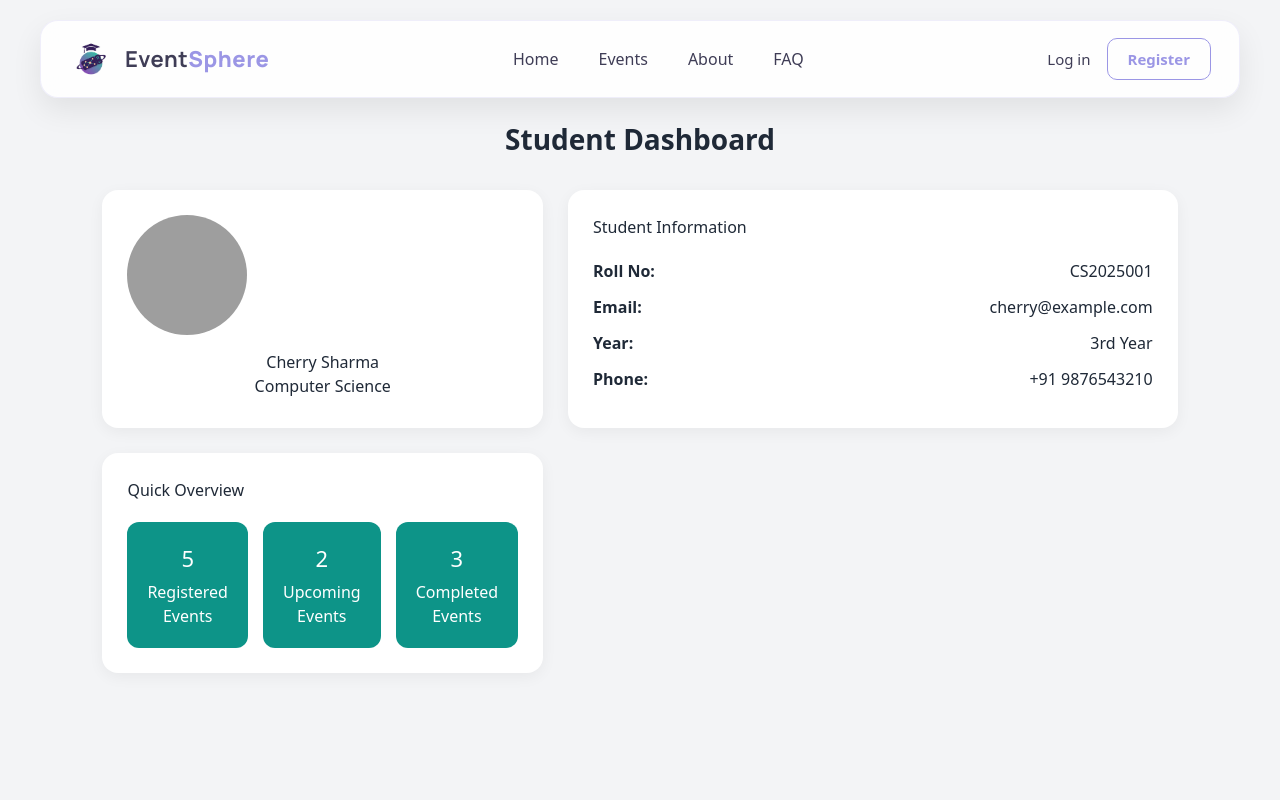
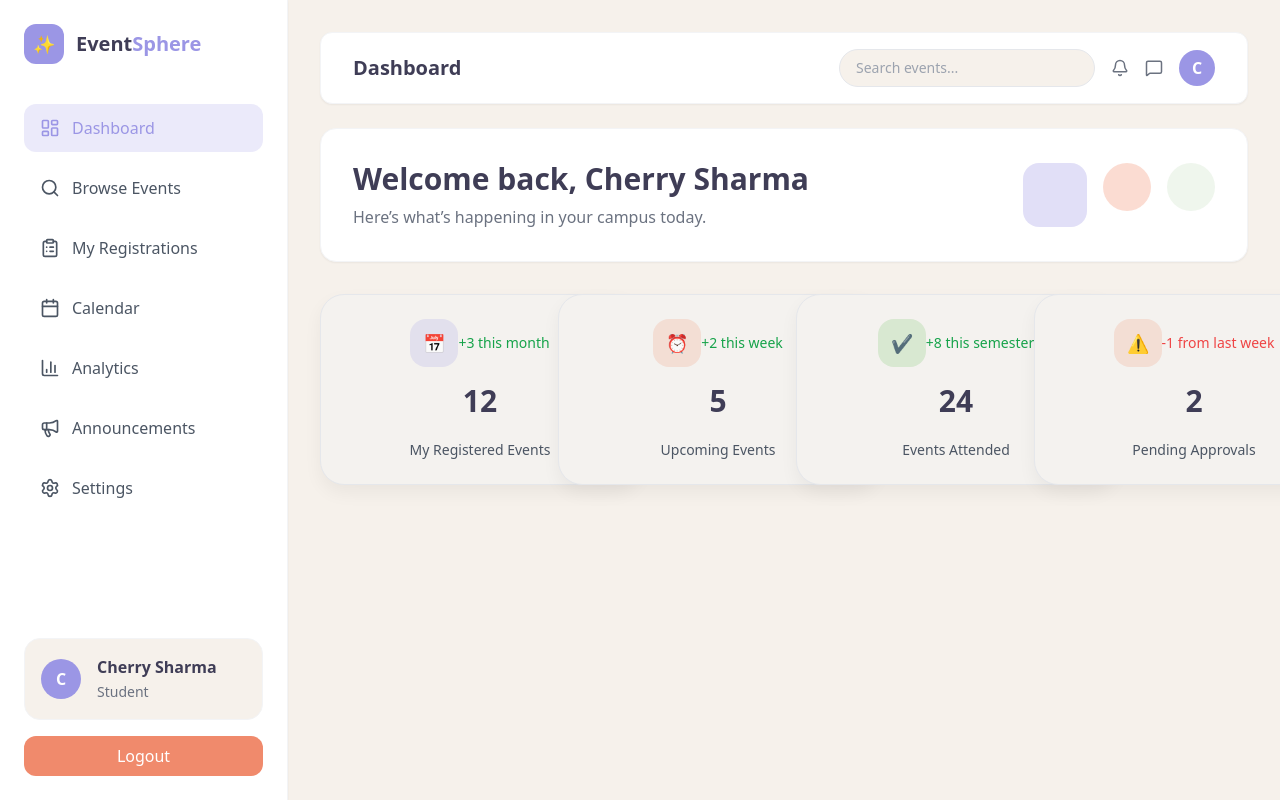
Before and after one commit to JanhaviShigwan/FinalYearProject, a React (Create React App) app in the folder Frontend/eventsphere/: page /dashboard in a window 1280 px wide. Shown: the top 800 px of the page. Built offline with nearby package versions, Linux system fonts and the light colour scheme; grey boxes are pictures that could not be loaded.

Commit message:
Created Dashboard Page

```diff
--- a/Frontend/eventsphere/src/pages/Dashboard.jsx
+++ b/Frontend/eventsphere/src/pages/Dashboard.jsx
@@ -1,86 +1,196 @@
-import Navbar from "../components/Navbar";
+import { useNavigate } from "react-router-dom";
+import {
+  LayoutDashboard,
+  Search,
+  ClipboardList,
+  Calendar,
+  BarChart3,
+  Megaphone,
+  Settings,
+  Bell,
+  MessageSquare,
+} from "lucide-react";
+
 import Footer from "../components/Footer";
 import "../styles/dashboard.css";
 
 export default function Dashboard() {
-  // Temporary static student data (later connect with backend)
+  const navigate = useNavigate();
+
   const student = {
     name: "Cherry Sharma",
-    email: "cherry@example.com",
-    rollNo: "CS2025001",
     department: "Computer Science",
-    year: "3rd Year",
-    phone: "+91 9876543210",
-    profilePic: "https://i.pravatar.cc/150?img=5",
+    role: "Student",
+  };
+
+  const handleLogout = () => {
+    localStorage.removeItem("token");
+    localStorage.removeItem("user");
+    navigate("/");
   };
 
   return (
     <>
-      <Navbar />
+      <div className="dashboard-layout">
 
-      <div className="dashboard-container">
-        <h1 className="dashboard-title">Student Dashboard</h1>
+        {/* Sidebar */}
+        <aside className="sidebar">
+          <div>
+            {/* Logo */}
+            <div className="sidebar-logo">
+              <div className="logo-icon">✨</div>
+              <h2>
+                Event<span>Sphere</span>
+              </h2>
+            </div>
 
-        <div className="dashboard-grid">
+            {/* Menu */}
+            <nav className="sidebar-menu">
+              <a className="menu-item active">
+                <LayoutDashboard size={20} />
+                Dashboard
+              </a>
 
-          {/* Profile Card */}
-          <div className="profile-card">
-            <img
-              src={student.profilePic}
-              alt="Profile"
-              className="profile-image"
-            />
-            <h2>{student.name}</h2>
-            <p>{student.department}</p>
+              <a className="menu-item">
+                <Search size={20} />
+                Browse Events
+              </a>
+
+              <a className="menu-item">
+                <ClipboardList size={20} />
+                My Registrations
+              </a>
+
+              <a className="menu-item">
+                <Calendar size={20} />
+                Calendar
+              </a>
+
+              <a className="menu-item">
+                <BarChart3 size={20} />
+                Analytics
+              </a>
+
+              <a className="menu-item">
+                <Megaphone size={20} />
+                Announcements
+              </a>
+
+              <a className="menu-item">
+                <Settings size={20} />
+                Settings
+              </a>
+            </nav>
           </div>
 
-          {/* Student Info */}
-          <div className="info-card">
-            <h3>Student Information</h3>
-
-            <div className="info-row">
-              <span>Roll No:</span>
-              <p>{student.rollNo}</p>
+          {/* Bottom Section */}
+          <div className="sidebar-bottom">
+            <div className="sidebar-profile">
+              <div className="profile-avatar">
+                {student.name.charAt(0)}
+              </div>
+              <div>
+                <p className="profile-name">{student.name}</p>
+                <span className="profile-role">{student.role}</span>
+              </div>
             </div>
 
-            <div className="info-row">
-              <span>Email:</span>
-              <p>{student.email}</p>
-            </div>
+            <button className="logout-btn-sidebar" onClick={handleLogout}>
+              Logout
+            </button>
+          </div>
+        </aside>
 
-            <div className="info-row">
-              <span>Year:</span>
-              <p>{student.year}</p>
-            </div>
+        {/* Main Content */}
+        <main className="dashboard-main">
 
-            <div className="info-row">
-              <span>Phone:</span>
-              <p>{student.phone}</p>
-            </div>
-          </div>
+          {/* 🔥 Top Header Bar */}
+          <div className="dashboard-topbar">
+            <h2 className="topbar-title">Dashboard</h2>
 
-          {/* Quick Stats (basic) */}
-          <div className="stats-card">
-            <h3>Quick Overview</h3>
-            <div className="stats-grid">
-              <div className="stat-box">
-                <h4>5</h4>
-                <p>Registered Events</p>
+            <div className="topbar-right">
+              <input
+                type="text"
+                placeholder="Search events..."
+                className="topbar-search"
+              />
+
+              <div className="topbar-icon">
+                <Bell size={18} />
               </div>
 
-              <div className="stat-box">
-                <h4>2</h4>
-                <p>Upcoming Events</p>
+              <div className="topbar-icon">
+                <MessageSquare size={18} />
               </div>
 
-              <div className="stat-box">
-                <h4>3</h4>
-                <p>Completed Events</p>
+              <div className="topbar-profile">
+                {student.name.charAt(0)}
               </div>
             </div>
           </div>
 
-        </div>
+          {/* Welcome Section */}
+          <div className="welcome-card">
+            <div>
+              <h1 className="welcome-title">
+                Welcome back, {student.name}
+              </h1>
+              <p className="welcome-subtext">
+                Here’s what’s happening in your campus today.
+              </p>
+            </div>
+
+            {/* Decorative Shapes (like your screenshot) */}
+            <div className="welcome-shapes">
+              <div className="shape lavender"></div>
+              <div className="shape coral"></div>
+              <div className="shape green"></div>
+            </div>
+          </div>
+
+          {/* Stats Section */}
+          <div className="stats-section">
+
+            <div className="stat-card">
+              <div className="stat-top">
+                <div className="icon lavender-bg">📅</div>
+                <span className="trend positive">+3 this month</span>
+              </div>
+              <h2>12</h2>
+              <p>My Registered Events</p>
+            </div>
+
+            <div className="stat-card">
+              <div className="stat-top">
+                <div className="icon coral-bg">⏰</div>
+                <span className="trend positive">+2 this week</span>
+              </div>
+              <h2>5</h2>
+              <p>Upcoming Events</p>
+            </div>
+
+            <div className="stat-card">
+              <div className="stat-top">
+                <div className="icon green-bg">✔</div>
+                <span className="trend positive">+8 this semester</span>
+              </div>
+              <h2>24</h2>
+              <p>Events Attended</p>
+            </div>
+
+            <div className="stat-card">
+              <div className="stat-top">
+                <div className="icon coral-bg">⚠</div>
+                <span className="trend negative">-1 from last week</span>
+              </div>
+              <h2>2</h2>
+              <p>Pending Approvals</p>
+            </div>
+
+          </div>
+
+        </main>
+
       </div>
 
       <Footer />
--- a/Frontend/eventsphere/src/styles/dashboard.css
+++ b/Frontend/eventsphere/src/styles/dashboard.css
@@ -1,98 +1,230 @@
-.dashboard-container {
-  padding: 40px 8%;
-  min-height: 100vh;
+/* Background Wrapper */
+.dashboard-wrapper {
+  @apply bg-[#F6F1EB] min-h-screen px-8 py-6;
 }
 
-.dashboard-title {
-  font-size: 28px;
-  font-weight: 700;
-  margin-bottom: 30px;
-  text-align: center;
+/* Welcome Card */
+.welcome-card {
+  @apply bg-white rounded-2xl shadow-sm border border-gray-100
+  p-8 flex justify-between items-center transition-all duration-300;
 }
 
-/* Grid Layout */
-.dashboard-grid {
-  display: grid;
-  grid-template-columns: 1fr 2fr;
-  gap: 25px;
+.welcome-card:hover {
+  @apply shadow-md;
 }
 
-/* Cards */
-.profile-card,
-.info-card,
-.stats-card {
-  background-color: var(--card-bg);
-  padding: 25px;
-  border-radius: 16px;
-  box-shadow: 0 4px 15px rgba(0, 0, 0, 0.05);
+.welcome-title {
+  @apply text-3xl font-semibold text-[#3F3D56];
 }
 
-/* Profile */
-.profile-card {
-  text-align: center;
+.welcome-subtext {
+  @apply text-gray-500 mt-2;
 }
 
-.profile-image {
-  width: 120px;
-  height: 120px;
-  border-radius: 50%;
-  margin-bottom: 15px;
+/* Decorative Shapes */
+.welcome-shapes {
+  @apply flex gap-4;
 }
 
-/* Info Section */
-.info-card h3,
-.stats-card h3 {
-  margin-bottom: 20px;
+.shape {
+  @apply rounded-2xl;
 }
 
-.info-row {
-  display: flex;
-  justify-content: space-between;
-  margin-bottom: 12px;
+.lavender {
+  @apply w-16 h-16 bg-[#9B96E5]/30;
 }
 
-.info-row span {
-  font-weight: 600;
+.coral {
+  @apply w-12 h-12 bg-[#F08A6C]/30 rounded-full;
 }
 
-/* Stats */
-.stats-grid {
-  display: grid;
-  grid-template-columns: repeat(3, 1fr);
-  gap: 15px;
+.green {
+  @apply w-12 h-12 bg-[#D8E8D1]/40 rounded-full;
 }
 
-.stat-box {
-  background-color: var(--secondary-color);
-  color: white;
-  padding: 20px;
-  border-radius: 12px;
-  text-align: center;
+/* Stats Section */
+.stats-section {
+  @apply grid grid-cols-1 sm:grid-cols-2 lg:grid-cols-4
+  gap-6 mt-8 w-full;
 }
 
-.stat-box h4 {
-  font-size: 22px;
-  margin-bottom: 5px;
+.stat-card {
+  @apply rounded-3xl border border-gray-200
+  p-6 min-h-[160px]
+  flex flex-col justify-between
+  transition-all duration-300
+  w-full;
+
+  background-color: #f4f2ef;
 }
 
-/* Light/Dark Mode Variables */
-:root {
-  --card-bg: #ffffff;
-  --secondary-color: #0D9488;
+.stat-card:hover {
+  @apply shadow-md -translate-y-1;
 }
 
-.dark {
-  --card-bg: #1f2937;
-  --secondary-color: #6D28D9;
+.stat-top {
+  @apply flex justify-between items-center;
 }
 
-/* Responsive */
-@media (max-width: 900px) {
-  .dashboard-grid {
-    grid-template-columns: 1fr;
-  }
+.icon {
+  @apply w-12 h-12 flex items-center justify-center
+  rounded-2xl text-lg;
+}
 
-  .stats-grid {
-    grid-template-columns: 1fr;
-  }
+.lavender-bg {
+  @apply bg-[#9B96E5]/20;
 }
+
+.coral-bg {
+  @apply bg-[#F08A6C]/20;
+}
+
+.green-bg {
+  @apply bg-[#D8E8D1];
+}
+
+.stat-card h2 {
+  @apply text-3xl font-semibold text-[#3F3D56];
+}
+
+.stat-card p {
+  @apply text-gray-600 mt-1;
+}
+
+.trend {
+  @apply text-sm font-medium;
+}
+
+.positive {
+  @apply text-green-600;
+}
+
+.negative {
+  @apply text-red-500;
+}
+
+.logout-btn {
+  @apply bg-[#F08A6C] text-white px-6 py-2 rounded-xl
+  font-medium shadow-sm transition-all duration-300;
+}
+
+.logout-btn:hover {
+  @apply bg-[#e67858] shadow-md -translate-y-0.5;
+}
+
+/* Layout */
+.dashboard-layout {
+  @apply flex min-h-screen bg-[#F6F1EB];
+}
+
+/* Sidebar */
+.sidebar {
+  @apply w-72 bg-white shadow-sm border-r border-gray-100
+  flex flex-col justify-between p-6;
+}
+
+.sidebar-logo {
+  @apply flex items-center gap-3 mb-10;
+}
+
+.logo-icon {
+  @apply w-10 h-10 bg-[#9B96E5] text-white
+  flex items-center justify-center rounded-xl text-lg;
+}
+
+.sidebar-logo h2 {
+  @apply text-xl font-semibold text-[#3F3D56];
+}
+
+.sidebar-logo span {
+  @apply text-[#9B96E5];
+}
+
+.sidebar-menu {
+  @apply flex flex-col gap-3;
+}
+
+.menu-item {
+  @apply flex items-center gap-3 px-4 py-3 rounded-xl
+  text-gray-600 font-medium cursor-pointer
+  transition-all duration-300;
+}
+
+.menu-item:hover {
+  @apply bg-[#F6F1EB] text-[#3F3D56];
+}
+
+.menu-item.active {
+  @apply bg-[#9B96E5]/20 text-[#9B96E5];
+}
+
+/* Sidebar Bottom */
+.sidebar-bottom {
+  @apply flex flex-col gap-4;
+}
+
+.sidebar-profile {
+  @apply flex items-center gap-4 bg-[#F6F1EB]
+  p-4 rounded-2xl border border-gray-100;
+}
+
+.profile-avatar {
+  @apply w-10 h-10 bg-[#9B96E5] text-white
+  rounded-full flex items-center justify-center font-semibold;
+}
+
+.profile-name {
+  @apply font-semibold text-[#3F3D56];
+}
+
+.profile-role {
+  @apply text-sm text-gray-500;
+}
+
+.logout-btn-sidebar {
+  @apply bg-[#F08A6C] text-white py-2 rounded-xl
+  font-medium transition-all duration-300;
+}
+
+.logout-btn-sidebar:hover {
+  @apply bg-[#e67858] shadow-md;
+}
+
+/* Main Content */
+.dashboard-main {
+  @apply flex-1 p-8 overflow-x-hidden;
+}
+
+/* Top Header */
+.dashboard-topbar {
+  @apply flex justify-between items-center
+  bg-white px-8 py-4 rounded-xl shadow-sm border border-gray-100 mb-6;
+}
+
+.topbar-title {
+  @apply text-xl font-semibold text-[#3F3D56];
+}
+
+.topbar-right {
+  @apply flex items-center gap-4;
+}
+
+.topbar-search {
+  @apply px-4 py-2 rounded-full border border-gray-200
+  outline-none text-sm w-64 bg-[#F6F1EB] transition-all duration-300;
+}
+
+.topbar-search:focus {
+  @apply border-[#9B96E5] ring-2 ring-[#9B96E5]/20;
+}
+
+.topbar-icon {
+  @apply text-lg cursor-pointer text-gray-500
+  transition duration-300 hover:text-[#9B96E5];
+}
+
+.topbar-profile {
+  @apply w-9 h-9 bg-[#9B96E5] text-white
+  rounded-full flex items-center justify-center
+  font-semibold cursor-pointer;
+}
```
